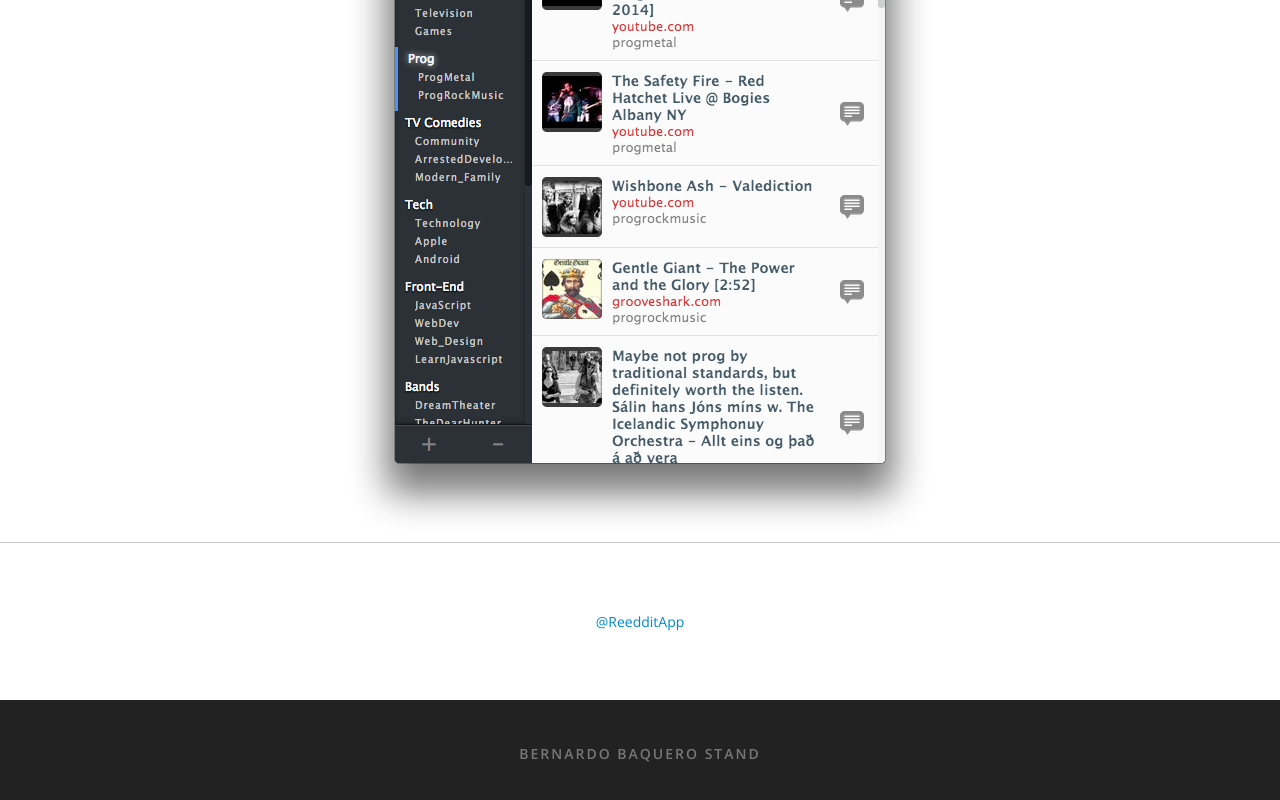
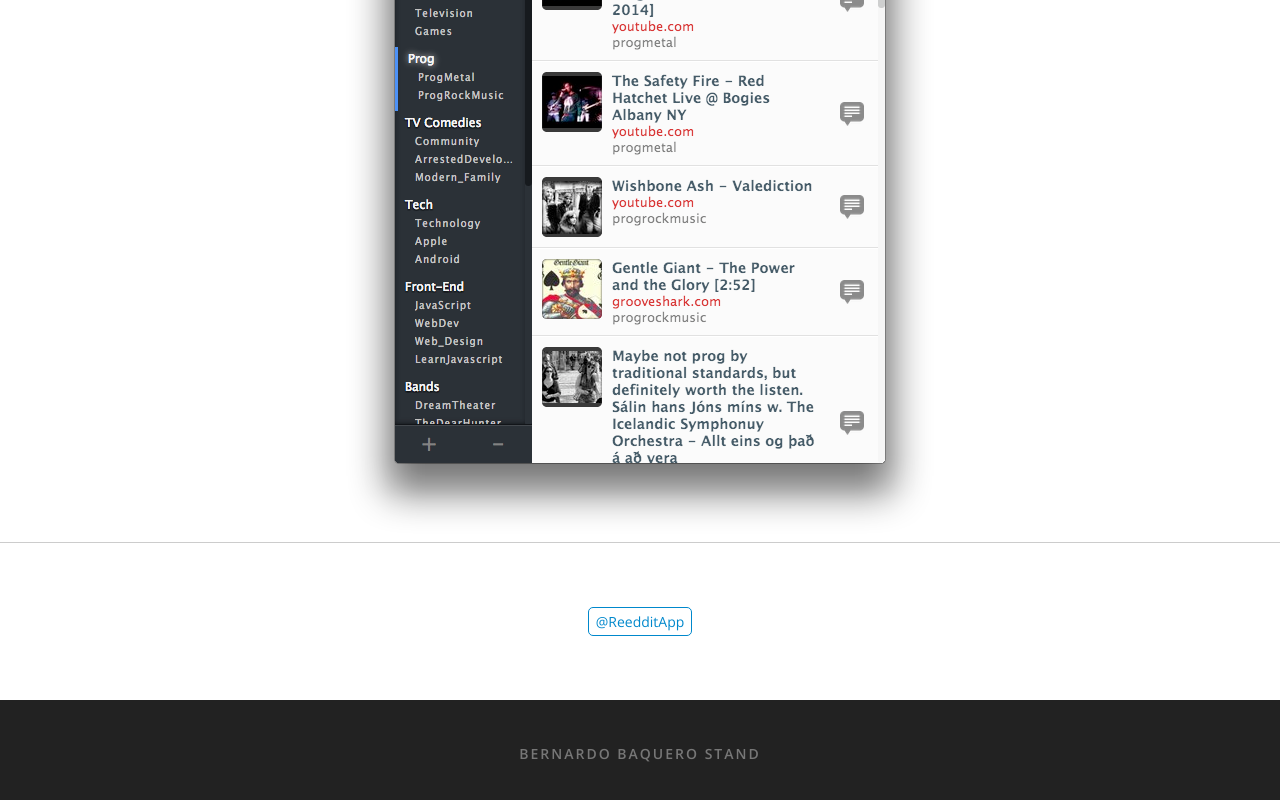
Before and after one commit to berbaquero/Reeddit-app, a plain HTML site: page index.html in a window 1280 px wide. Shown: the part 742-1542 px from the top of the page. Drawn offline with nearby package versions, Linux system fonts and the light colour scheme.

Commit message:
Better looking twitter button

```diff
--- a/css/style.css
+++ b/css/style.css
@@ -133,6 +133,12 @@ footer {
     margin: 0;
 }
 
+#twitter a {
+    padding: 4px 7px;
+    border: 1px solid;
+    border-radius: 5px;
+}
+
 @-webkit-keyframes slidein {
     from {
         -webkit-transform: translateX(-30px);
```
